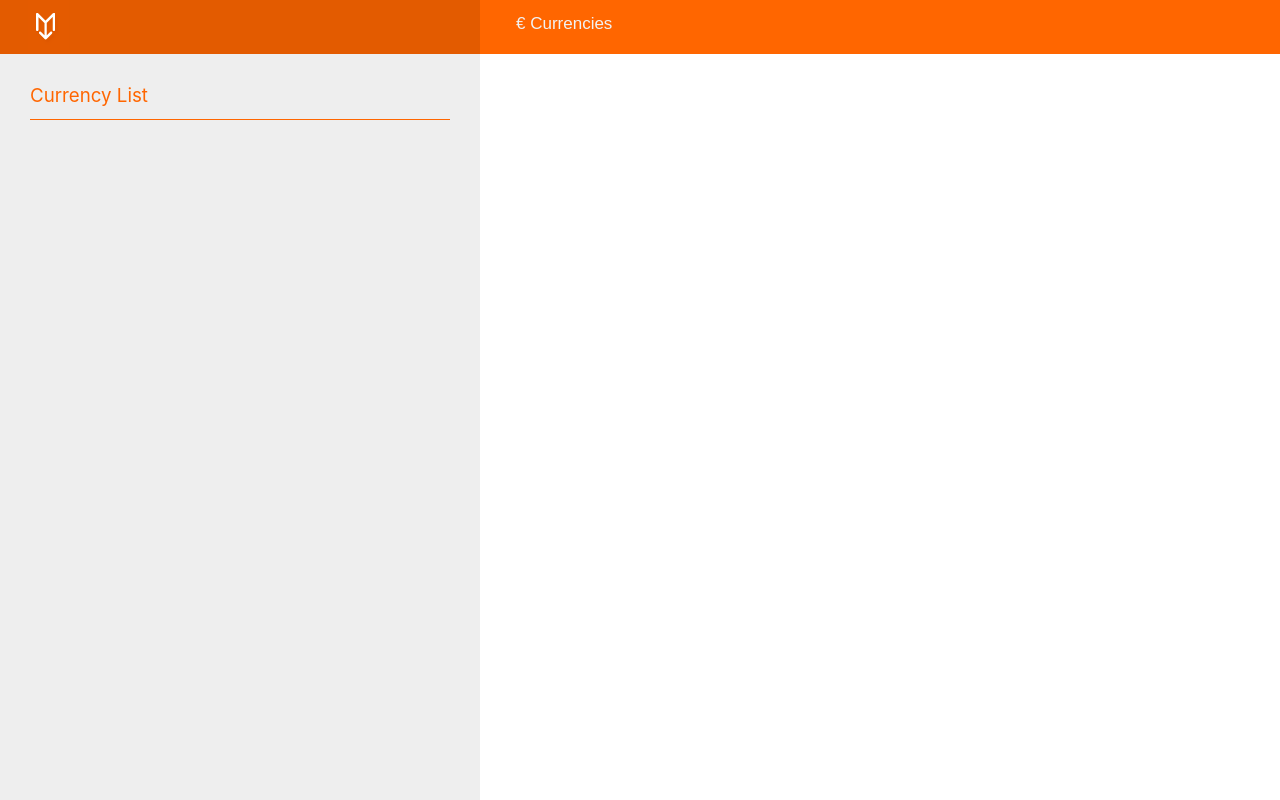
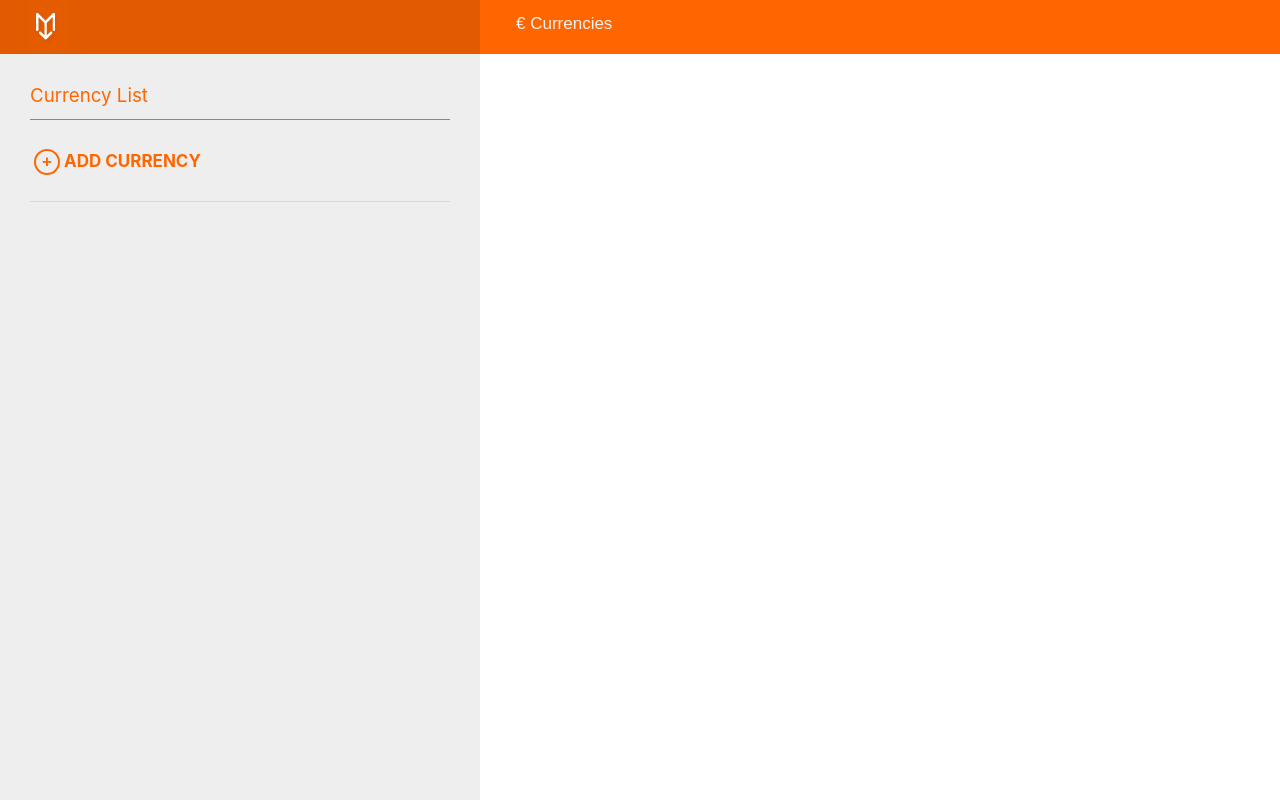
Before and after one commit to MladenGukic/currencies-app, a React (Create React App) app: page /currencies in a window 1280 px wide. Built offline with nearby package versions, Linux system fonts and the light colour scheme; the HTML template or start-up script is replaced by a standard one.

Commit message:
feat: added add currency button and connected to add currency component

```diff
--- a/src/App.tsx
+++ b/src/App.tsx
@@ -1,7 +1,7 @@
 import { Route, Routes, Navigate } from "react-router-dom";
 import { SplitHeader } from "./components/SplitHeader";
 import { AddEditCurrency } from "./components/AddEditCurrency";
-import { SidebarCurrencies } from './components/SidebarCurrencies';
+import { SidebarCurrencies } from "./components/SidebarCurrencies";
 import { CurrenciesContextProvider } from "./store/currencies-context";
 
 function App() {
--- a/src/components/SidebarCurrencies.tsx
+++ b/src/components/SidebarCurrencies.tsx
@@ -4,6 +4,7 @@ import { Title } from "./AddEditCurrency";
 import { StyledDiv } from "./AddEditCurrency";
 import { CurrenciesContext } from "../store/currencies-context";
 import styled from "styled-components";
+import { Link } from "react-router-dom";
 
 export const SidebarCurrencies = () => {
   const currenciesContext = useContext(CurrenciesContext);
@@ -16,6 +17,12 @@ export const SidebarCurrencies = () => {
           {currency.currencyCode}{" "}
         </StyledDiv>
       ))}
+      <StyledDiv className="listElement">
+        <StyledLink to={"currencies/add"}>
+          <Circle disabled>+</Circle>
+          ADD CURRENCY
+        </StyledLink>
+      </StyledDiv>
     </Sidebar>
   );
 };
@@ -34,3 +41,18 @@ const Sidebar = styled.aside`
     padding-bottom: 22px;
   }
 `;
+
+const StyledLink = styled(Link)`
+  color: #ff6600;
+  text-decoration: none;
+  font-weight: bold;
+`;
+
+const Circle = styled.button`
+  font-size: 17px;
+  border: 2px solid #ff6600;
+  color: #ff6600;
+  border-radius: 100%;
+  margin: 4px;
+  font-weight: 900;
+`;
```
